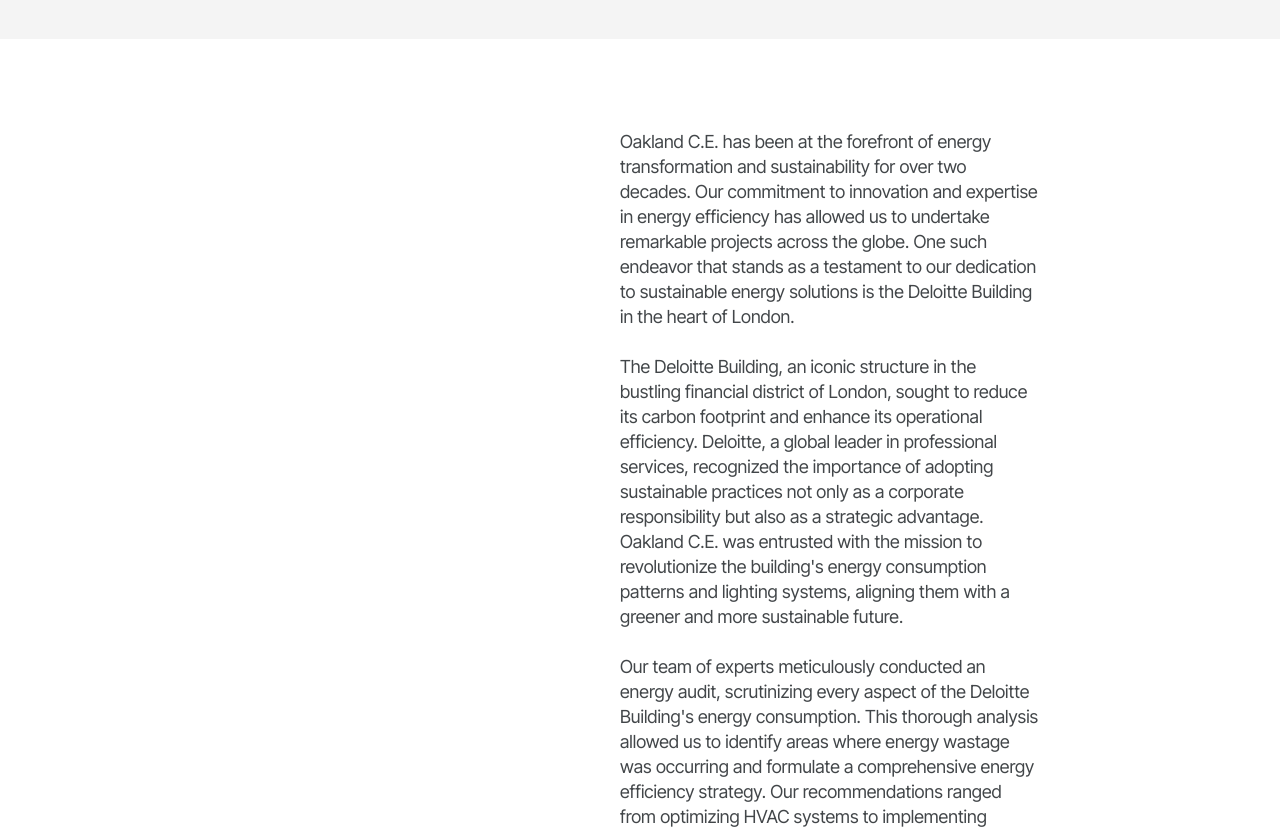
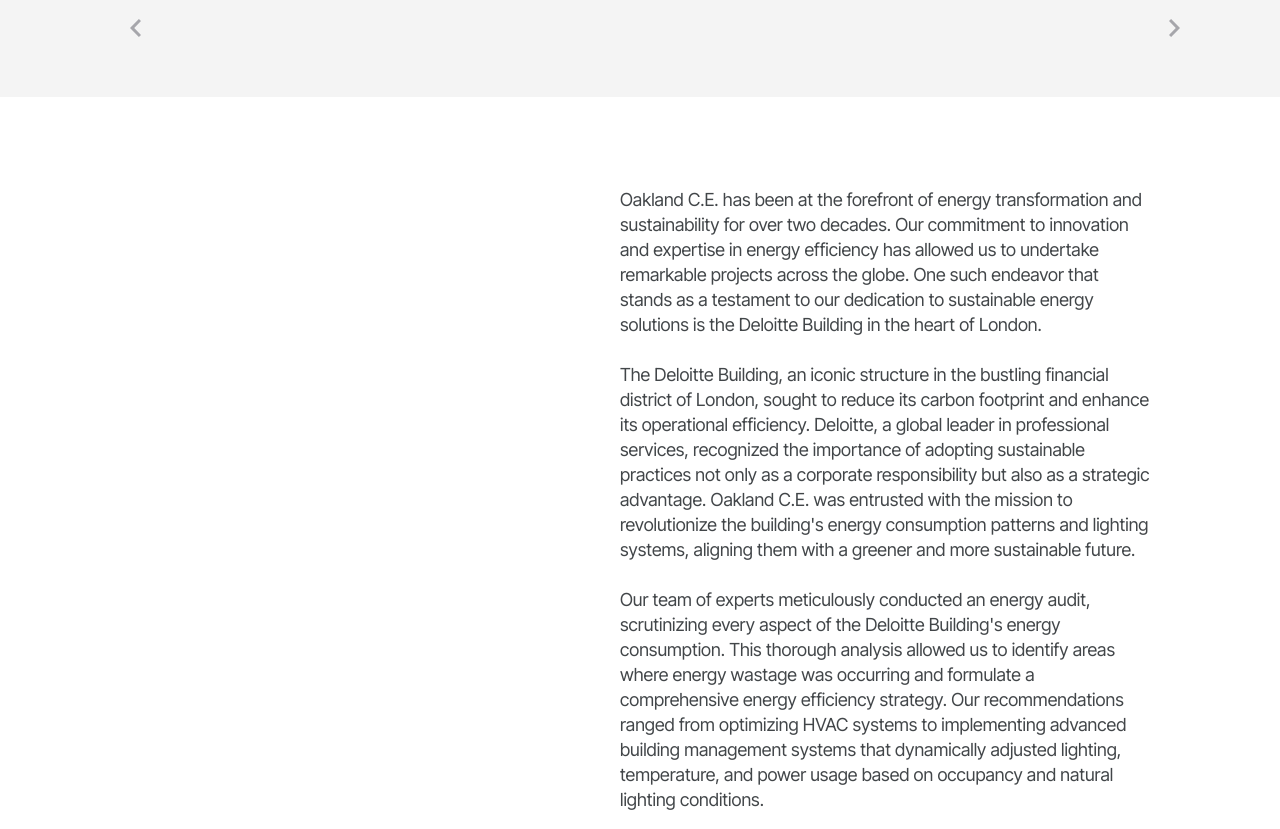
Before and after one commit to talib9911/updated-app1, a React (Create React App) app: page /portfolio2 in a window 1280 px wide. Shown: the part 640-1469 px from the top of the page. Built offline with nearby package versions, Linux system fonts and the light colour scheme.

Commit message:
latest Updated

```diff
--- a/src/Pages/Portfolio/Portfolio2.js
+++ b/src/Pages/Portfolio/Portfolio2.js
@@ -2,6 +2,8 @@
 import b1 from "../../Assets/Images/Frame 8.svg";
 import b2 from "../../Assets/Images/Frame 9.svg";
 import rightarrow from "../../Assets/Images/right.svg";
+import lefta from "../../Assets/Images/leftVector.svg";
+import righta from "../../Assets/Images/rightVector.svg";
 
 const Portfolio2 = () => {
   return (
@@ -20,11 +22,15 @@
           >
             Delloite Building, London
           </h1>
+          <div className="w-full flex justify-between mt-[40px]">
+            <img src={lefta}/>
+            <img src={righta}/>
+          </div>
         </div>
       </div>
       <div className="mt-[90px]">
         <p
-          className="pr-[50px] xl:pr-[240px] pl-[47px] sm:pl-[89px] lg:pl-[620px]"
+          className="pr-[50px] xl:pr-[130px] pl-[47px] sm:pl-[89px] lg:pl-[620px] "
           style={{
             fontWeight: "400",
             fontSize: "18px",
@@ -42,7 +48,7 @@
       </div>
       <div className="mt-[25px]">
         <p
-          className="pr-[50px] xl:pr-[240px] pl-[47px] sm:pl-[89px] lg:pl-[620px]"
+          className="pr-[50px] xl:pr-[130px] pl-[47px] sm:pl-[89px] lg:pl-[620px]"
           style={{
             fontWeight: "400",
             fontSize: "18px",
@@ -62,7 +68,7 @@
       </div>
       <div className="mt-[25px]">
         <p
-          className="pr-[50px] xl:pr-[240px] pl-[47px] sm:pl-[89px] lg:pl-[620px]"
+          className="pr-[50px] xl:pr-[130px] pl-[47px] sm:pl-[89px] lg:pl-[620px]"
           style={{
             fontWeight: "400",
             fontSize: "18px",
```
Also changed, not shown: src/Assets/Images/leftVector.svg (added), src/Assets/Images/rightVector.svg (added).
